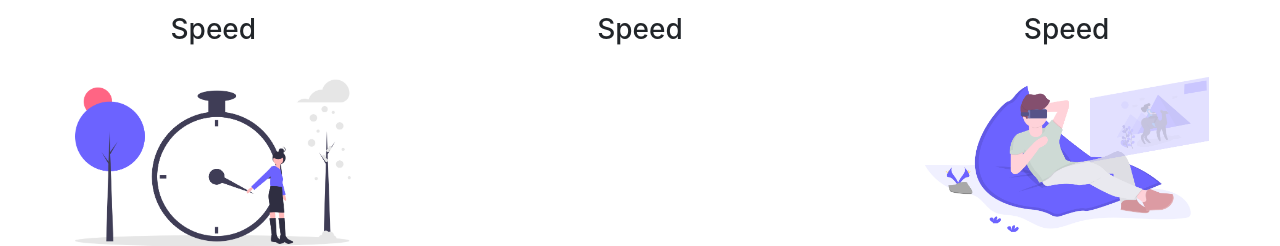
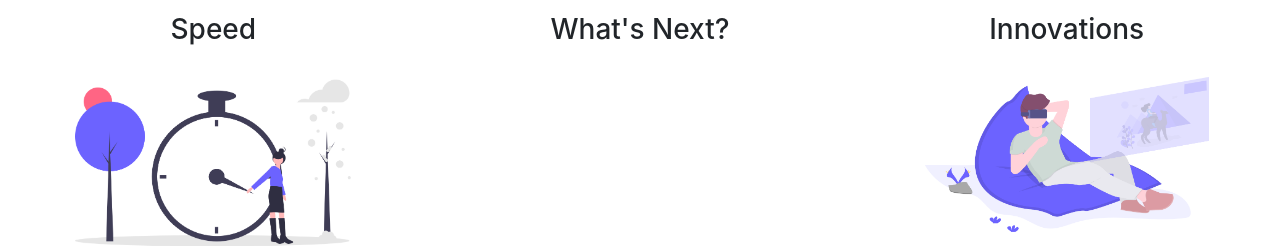
Before and after one commit to Aneela-Codes/Microsoft-Student-Partner, a plain HTML site: page index.html in a window 1280 px wide. Shown: the part 565-811 px from the top of the page. Drawn offline with nearby package versions, Linux system fonts and the light colour scheme.

Commit message:
fixing headings

```diff
--- a/index.html
+++ b/index.html
@@ -34,11 +34,11 @@
                 <img src="Images/season-chart.png" alt="">
             </div>
             <div class="col-md-4">
-                <h3>Speed</h3>
+                <h3>What's Next?</h3>
                 <img src="Images/next.js.png" alt="">
             </div>
             <div class="col-md-4">
-                <h3>Speed</h3>
+                <h3>Innovations</h3>
                 <img src="Images/vr.png" alt="">
             </div>
 
```
